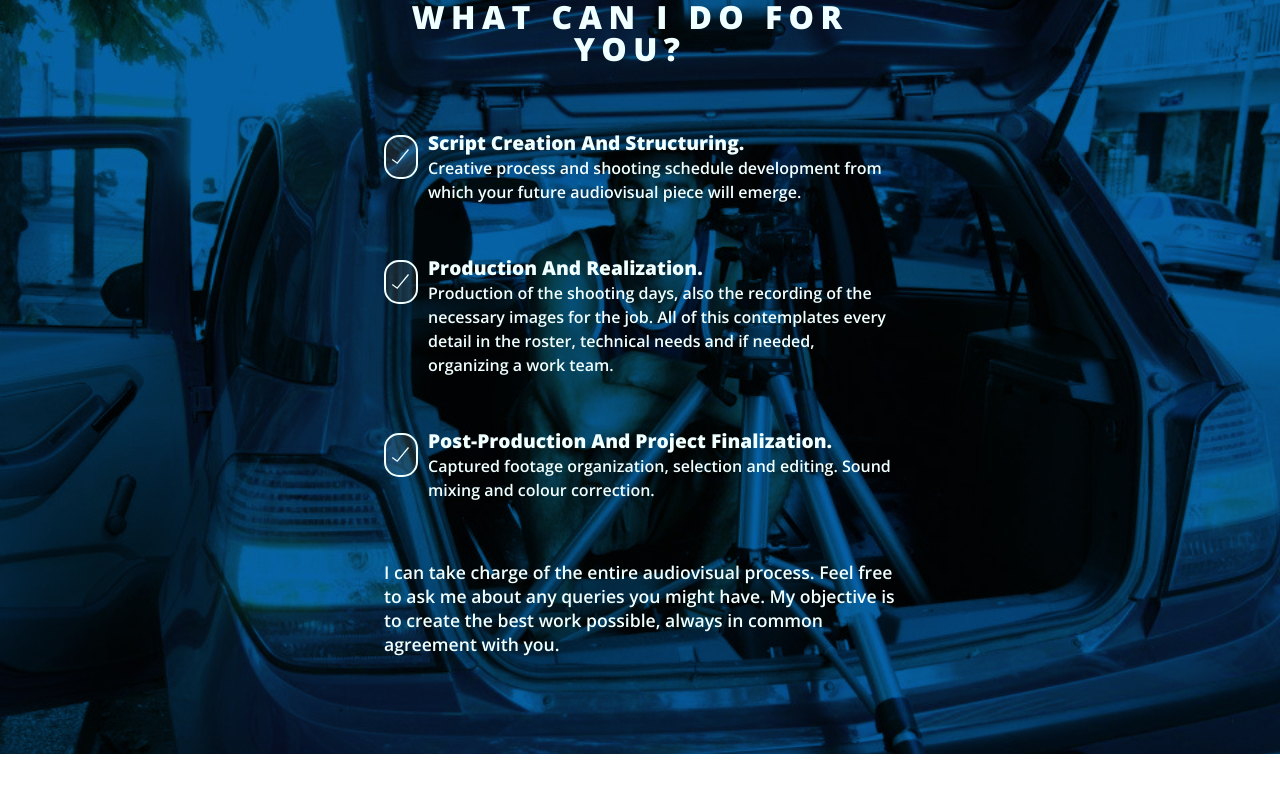
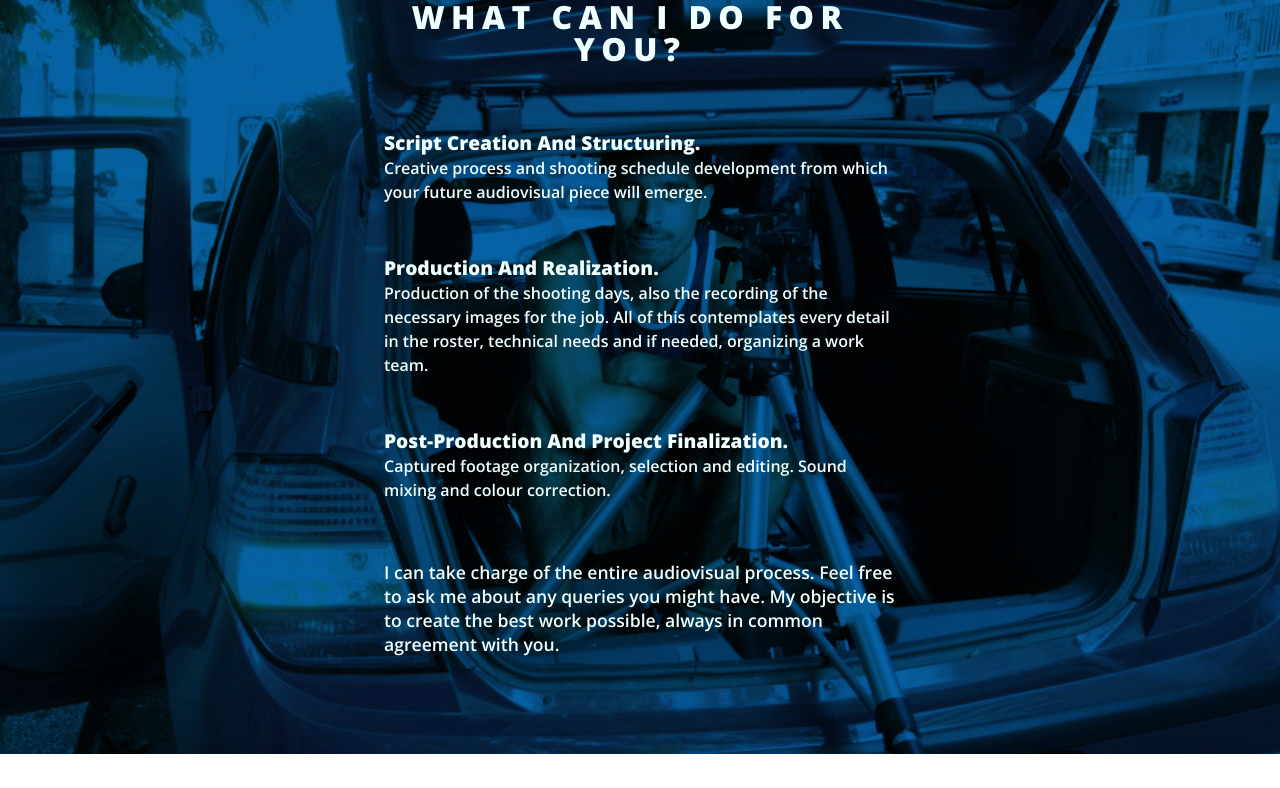
Before and after one commit to AndresDrimer/pablocoronel-react, a React (Vite) app: page / in a window 1280 px wide. Shown: the part 1800-2588 px from the top of the page. Built offline with nearby package versions, Linux system fonts and the light colour scheme.

Commit message:
change tel number and delete services icons

```diff
--- a/data.js
+++ b/data.js
@@ -16,7 +16,7 @@ export default {
   aboutmeText:
     "My interest in cinematographic processes has led me, during my 20 years in the audiovisual world, to develop my professional skills in editing, photography and directing. I have directed music videos institutional videos, documentaries, tv series, I have shot live concerts, documentaries, tv shows and I have edited all kinds of audiovisual formats (fiction films, tv shows, tv series, music videos, video art, etc...); but my desire to tell stories focused me to make my own documentary films. As a filmmaker, telling documentary stories is what motivates me the most. I love my job and I take every project as a new challenge. I like my work to be as perfect as possible according to the tools and time available for each of them.",
   contactInfo: {
-    tel1: "+49 (0) 1792248351",
+    tel1: "+49 1512 9006515",
     tel2: "+351 915650360",
     mail: "pabloignaciocoronel@gmail.com",
     youtube: "https://youtube.com/pablignacio",
--- a/src/components/Services.jsx
+++ b/src/components/Services.jsx
@@ -9,8 +9,6 @@ export default function Services(props) {
   const makeEachService = props.eachService.map((it) => {
     return (
       <div className="--services-cathegory-container" key={it.id}>
-        <img className="--services-cathegory-icon" src={doneImg} />
-
         <p className="--services-each-description"><span>{it.title}. </span><br />{it.description}</p>
       </div>
     );
```
